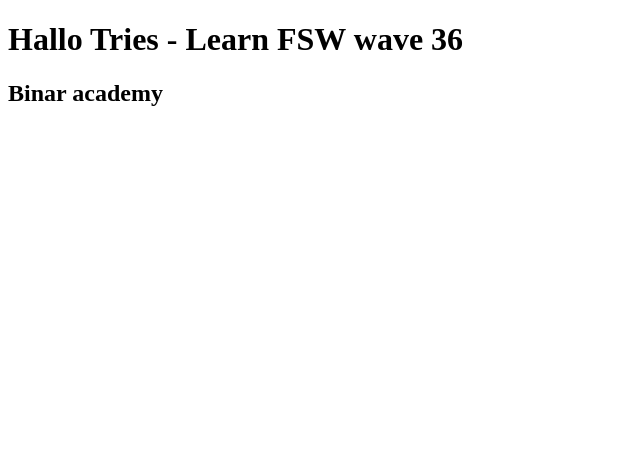
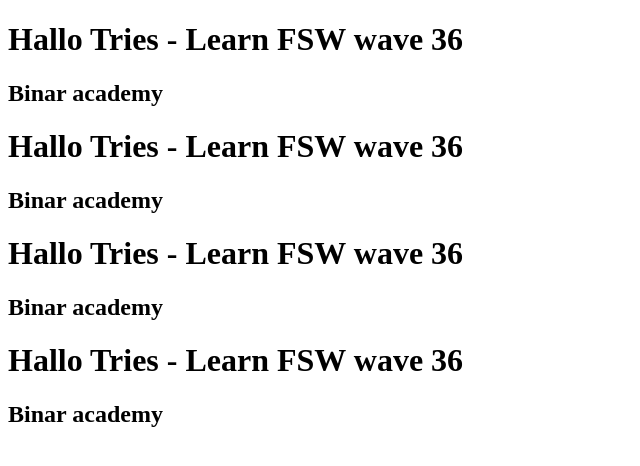
Before and after one commit to triesaugustrianto/Binar, a plain HTML site: page index.html in a window 1280 px wide. Shown: the whole page, without its empty margins (0-640 px from the left). Drawn offline with Linux system fonts and the light colour scheme.

Commit message:
add 4 h2

```diff
--- a/index.html
+++ b/index.html
@@ -8,5 +8,14 @@
 <body>
     <h1>Hallo Tries - Learn FSW wave 36</h1>
     <h2>Binar academy</h2>
+
+    <h1>Hallo Tries - Learn FSW wave 36</h1>
+    <h2>Binar academy</h2>
+
+    <h1>Hallo Tries - Learn FSW wave 36</h1>
+    <h2>Binar academy</h2>
+
+    <h1>Hallo Tries - Learn FSW wave 36</h1>
+    <h2>Binar academy</h2>
 </body>
 </html>
```
